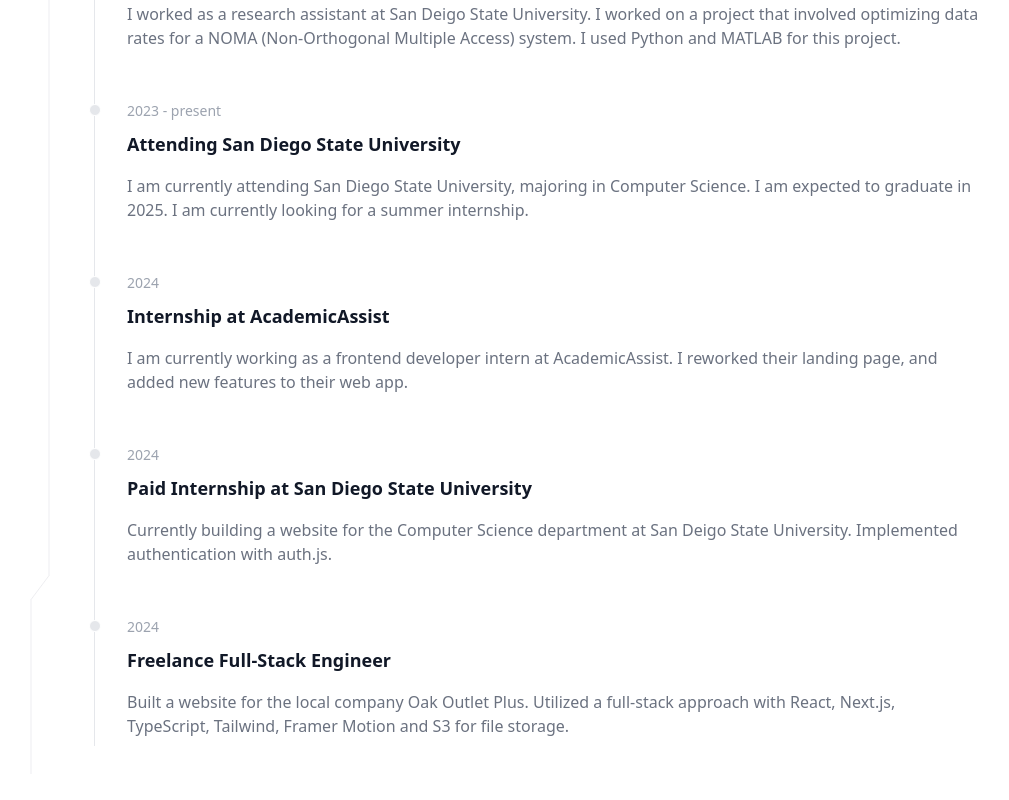
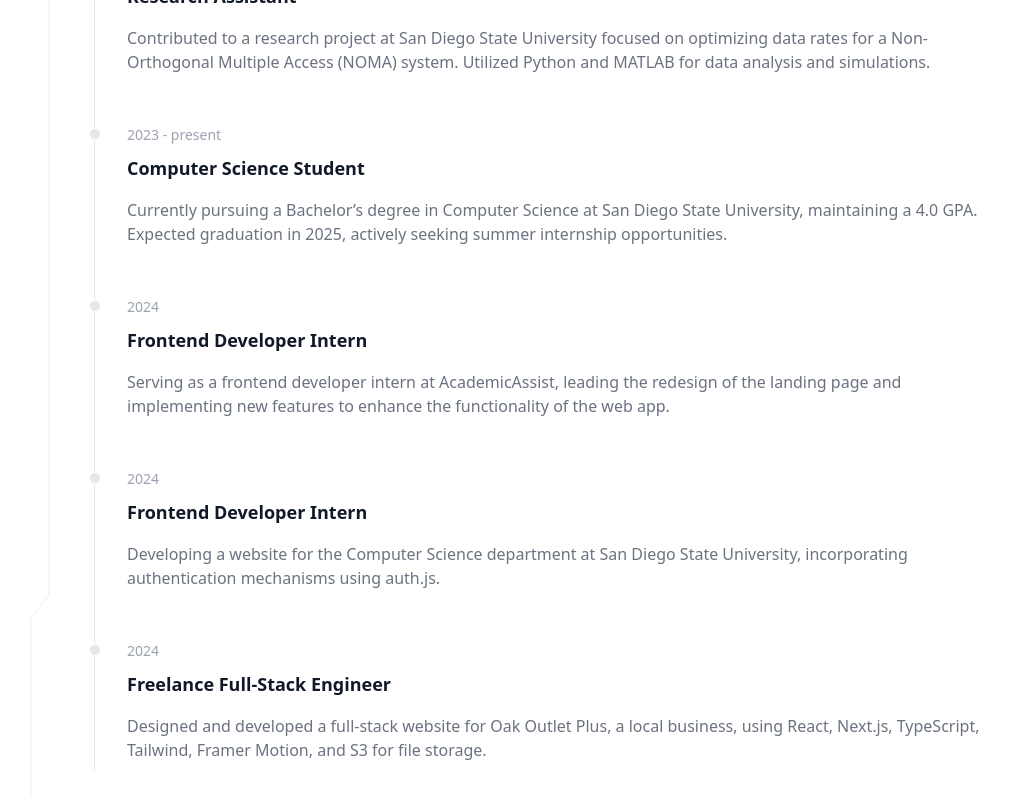
Before and after one commit to AjStraight619/portfolio-newest, a Next.js app: page / in a window 1280 px wide. Shown: the part 2000-2800 px from the top of the page, without its empty margins (98-1107 px from the left). Built offline with nearby package versions, Linux system fonts and the light colour scheme; no server answers.

Commit message:
updated error component, added dns records, changed email for resend

```diff
--- a/actions/email.ts
+++ b/actions/email.ts
@@ -27,7 +27,7 @@
   try {
     data = await resend.emails.send({
       from: 'Contact Form <no-reply@alexcodes.io>',
-      to: 'Ajstraight619@gmail.com',
+      to: 'Straightsasha@gmail.com',
       subject: 'Message from contact form',
       reply_to: senderEmail,
       react: React.createElement(ContactFormEmail, {
@@ -36,8 +36,9 @@
       }),
     });
   } catch (error: unknown) {
+    console.error(getErrorMessage(error));
     return {
-      error: getErrorMessage(error),
+      error: 'Something went wrong',
     };
   }
   return {
--- a/components/contact.tsx
+++ b/components/contact.tsx
@@ -25,7 +25,7 @@
     const { error, success } = result;
     if (error) {
       console.log('Error: ', error);
-      toast.error(<ErrorToast />, {
+      toast.error(<ErrorToast error={error} />, {
         className:
           'bg-gradient-to-r from-zinc-900 from-10% via-rose-900 via-30% to-zinc-900 to-90% border-zinc-900',
       });
@@ -94,11 +94,18 @@
   </div>
 );
 
-const ErrorToast = () => (
+const ErrorToast = (props: { error: string }) => (
   <div className="inline-flex">
     <MailWarningIcon className="w-6 h-6 mr-2 text-rose-900" />{' '}
     <p className="text-white font-semibold">
-      Something went wrong, use the email link in the description instead.
+      {props.error ? (
+        props.error
+      ) : (
+        <span>
+          {' '}
+          Something went wrong, use the email link in the description instead.
+        </span>
+      )}
     </p>
   </div>
 );
--- a/lib/data.ts
+++ b/lib/data.ts
@@ -9,7 +9,7 @@
     subtitle: 'Southwestern College',
     location: 'Chula Vista, CA',
     description:
-      'I worked as a computer science tutor at Southwestern College. I helped students with their programming assignments and projects. I also held workshops on various programming topics.',
+      'Provided tutoring support to computer science students at Southwestern College, assisting with programming assignments and projects. Conducted workshops on various programming languages and topics to enhance student understanding.',
     icon: React.createElement(CgWorkAlt),
     date: '2021 - 2022',
   },
@@ -18,37 +18,37 @@
     subtitle: 'San Diego State University',
     location: 'San Diego, CA',
     description:
-      'I worked as a research assistant at San Deigo State University. I worked on a project that involved optimizing data rates for a NOMA (Non-Orthogonal Multiple Access) system. I used Python and MATLAB for this project.',
+      'Contributed to a research project at San Diego State University focused on optimizing data rates for a Non-Orthogonal Multiple Access (NOMA) system. Utilized Python and MATLAB for data analysis and simulations.',
     icon: React.createElement(CgWorkAlt),
     date: '2023',
   },
 
   {
-    title: 'Attending San Diego State University',
-    subtitle: 'Computer Science, Major GPA: 4.0',
+    title: 'Computer Science Student',
+    subtitle: 'San Diego State University, Major GPA: 4.0',
     location: 'San Diego, CA',
     description:
-      'I am currently attending San Diego State University, majoring in Computer Science. I am expected to graduate in 2025. I am currently looking for a summer internship.',
+      'Currently pursuing a Bachelor’s degree in Computer Science at San Diego State University, maintaining a 4.0 GPA. Expected graduation in 2025, actively seeking summer internship opportunities.',
     icon: React.createElement(LuGraduationCap),
     date: '2023 - present',
   },
 
   {
-    title: 'Internship at AcademicAssist',
-    subtitle: 'Frontend Developer',
+    title: 'Frontend Developer Intern',
+    subtitle: 'AcademicAssist',
     location: 'San Diego, CA',
     description:
-      'I am currently working as a frontend developer intern at AcademicAssist. I reworked their landing page, and added new features to their web app.',
+      'Serving as a frontend developer intern at AcademicAssist, leading the redesign of the landing page and implementing new features to enhance the functionality of the web app.',
     icon: React.createElement(CgWorkAlt),
     date: '2024',
   },
 
   {
-    title: 'Paid Internship at San Diego State University',
-    subtitle: 'Frontend Developer',
+    title: 'Frontend Developer Intern',
+    subtitle: 'San Diego State University',
     location: 'San Diego, CA',
     description:
-      'Currently building a website for the Computer Science department at San Deigo State University. Implemented authentication with auth.js.',
+      'Developing a website for the Computer Science department at San Diego State University, incorporating authentication mechanisms using auth.js.',
     icon: React.createElement(CgWorkAlt),
     date: '2024',
   },
@@ -57,7 +57,7 @@
     subtitle: 'Oak Outlet Plus',
     location: 'San Diego, CA',
     description:
-      'Built a website for the local company Oak Outlet Plus. Utilized a full-stack approach with React, Next.js, TypeScript, Tailwind, Framer Motion and S3 for file storage.',
+      'Designed and developed a full-stack website for Oak Outlet Plus, a local business, using React, Next.js, TypeScript, Tailwind, Framer Motion, and S3 for file storage.',
     icon: React.createElement(FaReact),
     date: '2024',
   },
```
